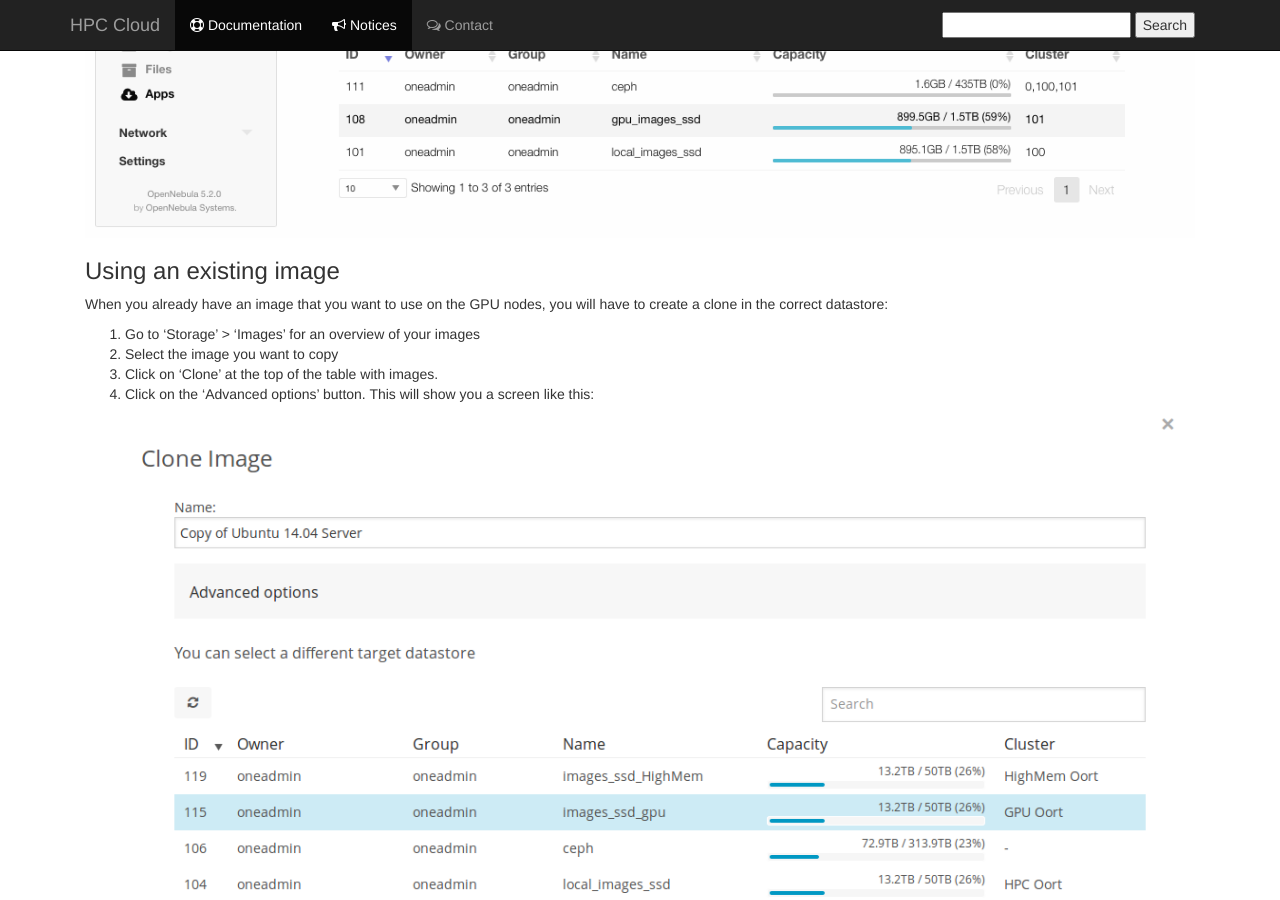
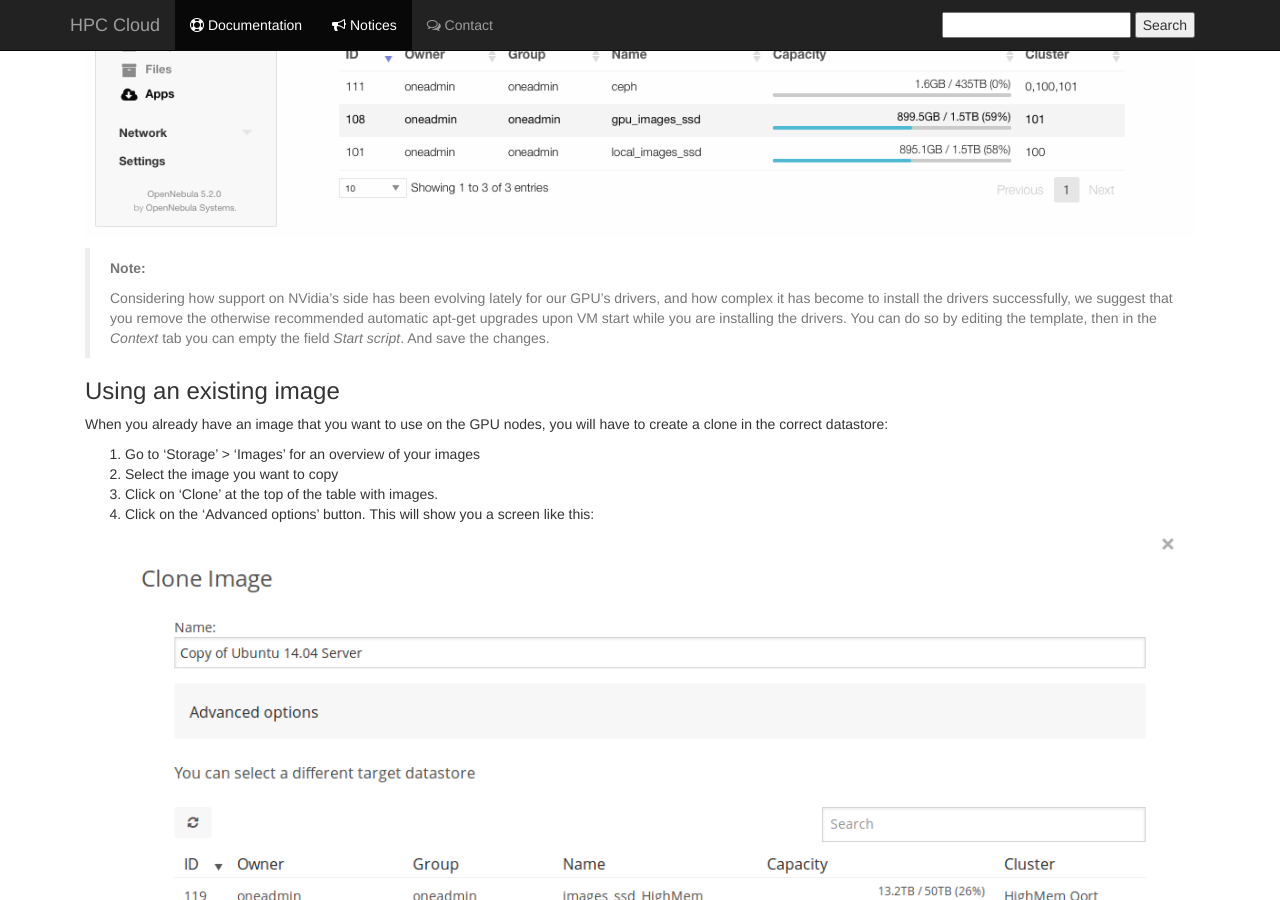
Before and after one commit to sara-nl/clouddocs, a Jekyll site: the page built from gpu-attach.markdown, in a window 1280 px wide and 900 px high, scrolled down 889 px. Built offline with Jekyll 4.4.1, drawn with Linux system fonts in a browser that asks for light colours; nearby versions of some CDN libraries; our own code applies the rules of GitHub Pages for plain Markdown files.

Commit message:
remove dist-upgrade

```diff
--- a/gpu-attach.markdown
+++ b/gpu-attach.markdown
@@ -24,6 +24,10 @@ If you want to import an appliances from the Apps option of the Storage section
 The only exception is that you have to select a different datastore. In the screen shown below, make sure you choose the 'gpu_images_ssd' datastore.
 
 ![GPU import from apps](images/gpu/rvs_image_name.png)
+
+>**Note:**
+>
+>Considering how support on NVidia's side has been evolving lately for our GPU's drivers, and how complex it has become to install the drivers successfully, we suggest that you remove the otherwise recommended automatic apt-get upgrades upon VM start while you are installing the drivers. You can do so by editing the template, then in the _Context_ tab you can empty the field _Start script_. And save the changes.
 
 ### Using an existing image
 
```
